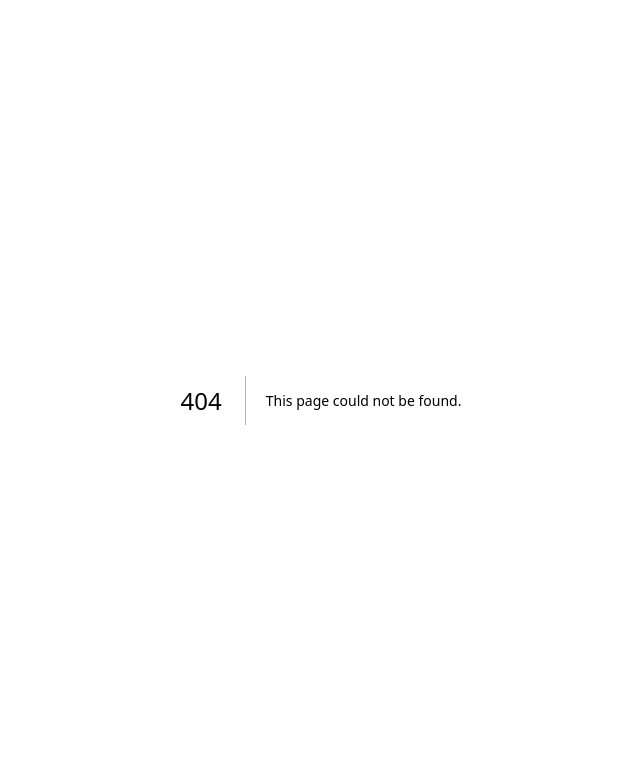
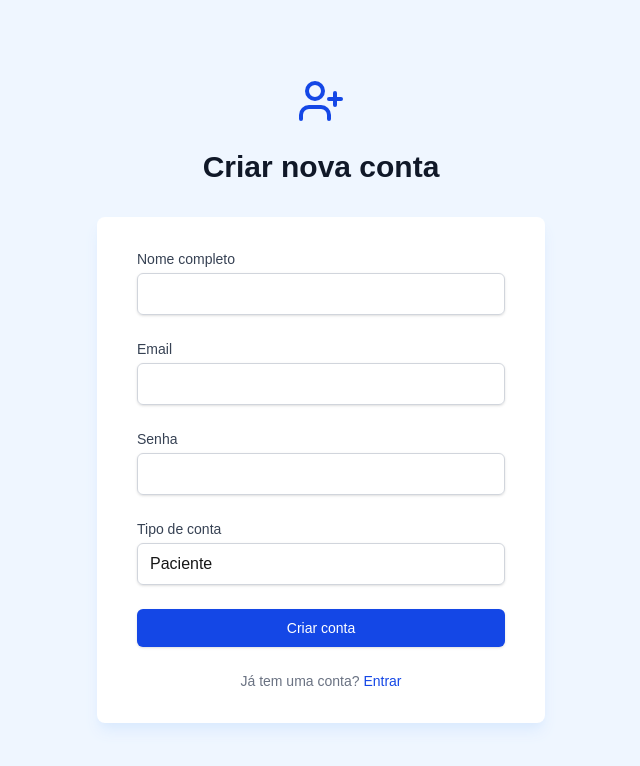
Before and after one commit to YannDarkz/therapy-schedule, a Next.js app: page /register in a window 1280 px wide. Before the commit this address had no page. Shown: the top 766 px of the page, without its empty margins (319-959 px from the left). Built offline with nearby package versions, Linux system fonts and the light colour scheme.

Commit message:
feat: add page registe issues

```diff
--- /dev/null
+++ b/src/app/register/page.tsx
@@ -0,0 +1,167 @@
+"use client"
+
+import React, { useState } from 'react';
+import Link from 'next/link';
+import { useRouter } from 'next/navigation';
+// import { supabase } from '../lib/supabase';
+import { UserPlus } from 'lucide-react';
+import type { UserRole } from '@/types';
+
+export default function Register() {
+  const router = useRouter();
+  const [loading, setLoading] = useState(false);
+  const [error, setError] = useState('');
+  const [formData, setFormData] = useState({
+    email: '',
+    password: '',
+    name: '',
+    role: 'client' as UserRole,
+  });
+
+  const handleSubmit = async (e: React.FormEvent) => {
+    e.preventDefault();
+    setLoading(true);
+    setError('');
+
+    try {
+      const { data: authData, error: signUpError } = await supabase.auth.signUp({
+        email: formData.email,
+        password: formData.password,
+      });
+
+      if (signUpError) throw signUpError;
+
+      if (authData.user) {
+        const { error: profileError } = await supabase
+          .from('profiles')
+          .insert([
+            {
+              id: authData.user.id,
+              name: formData.name,
+              role: formData.role,
+            },
+          ]);
+
+        if (profileError) throw profileError;
+        router.push('/dashboard');
+      }
+    } catch (err: any) {
+      setError(err.message);
+    } finally {
+      setLoading(false);
+    }
+  };
+
+  return (
+    <div className="min-h-screen bg-blue-50 flex flex-col justify-center py-12 sm:px-6 lg:px-8">
+      <div className="sm:mx-auto sm:w-full sm:max-w-md">
+        <div className="flex justify-center">
+          <UserPlus className="h-12 w-12 text-blue-700" />
+        </div>
+        <h2 className="mt-6 text-center text-3xl font-extrabold text-gray-900">
+          Criar nova conta
+        </h2>
+      </div>
+
+      <div className="mt-8 sm:mx-auto sm:w-full sm:max-w-md">
+        <div className="bg-white py-8 px-4 shadow-lg shadow-blue-100 sm:rounded-lg sm:px-10">
+          <form className="space-y-6" onSubmit={handleSubmit}>
+            {error && (
+              <div className="bg-red-50 border border-red-200 text-red-600 px-4 py-3 rounded">
+                {error}
+              </div>
+            )}
+
+            <div>
+              <label htmlFor="name" className="block text-sm font-medium text-gray-700">
+                Nome completo
+              </label>
+              <div className="mt-1">
+                <input
+                  id="name"
+                  type="text"
+                  required
+                  value={formData.name}
+                  onChange={(e) => setFormData({ ...formData, name: e.target.value })}
+                  className="appearance-none block w-full px-3 py-2 border border-gray-300 rounded-md shadow-sm placeholder-gray-400 focus:outline-none focus:ring-blue-500 focus:border-blue-500"
+                />
+              </div>
+            </div>
+
+            <div>
+              <label htmlFor="email" className="block text-sm font-medium text-gray-700">
+                Email
+              </label>
+              <div className="mt-1">
+                <input
+                  id="email"
+                  type="email"
+                  required
+                  value={formData.email}
+                  onChange={(e) => setFormData({ ...formData, email: e.target.value })}
+                  className="appearance-none block w-full px-3 py-2 border border-gray-300 rounded-md shadow-sm placeholder-gray-400 focus:outline-none focus:ring-blue-500 focus:border-blue-500"
+                />
+              </div>
+            </div>
+
+            <div>
+              <label htmlFor="password" className="block text-sm font-medium text-gray-700">
+                Senha
+              </label>
+              <div className="mt-1">
+                <input
+                  id="password"
+                  type="password"
+                  required
+                  value={formData.password}
+                  onChange={(e) => setFormData({ ...formData, password: e.target.value })}
+                  className="appearance-none block w-full px-3 py-2 border border-gray-300 rounded-md shadow-sm placeholder-gray-400 focus:outline-none focus:ring-blue-500 focus:border-blue-500"
+                />
+              </div>
+            </div>
+
+            <div>
+              <label htmlFor="role" className="block text-sm font-medium text-gray-700">
+                Tipo de conta
+              </label>
+              <div className="mt-1">
+                <select
+                  id="role"
+                  value={formData.role}
+                  onChange={(e) => setFormData({ ...formData, role: e.target.value as UserRole })}
+                  className="appearance-none block w-full px-3 py-2 border border-gray-300 rounded-md shadow-sm focus:outline-none focus:ring-blue-500 focus:border-blue-500"
+                >
+                  <option value="client">Paciente</option>
+                  <option value="professional">Profissional</option>
+                </select>
+              </div>
+            </div>
+
+            <div>
+              <button
+                type="submit"
+                disabled={loading}
+                className="w-full flex justify-center py-2 px-4 border border-transparent rounded-md shadow-sm text-sm font-medium text-white bg-blue-700 hover:bg-blue-800 focus:outline-none focus:ring-2 focus:ring-offset-2 focus:ring-blue-500 disabled:opacity-50"
+              >
+                {loading ? 'Criando conta...' : 'Criar conta'}
+              </button>
+            </div>
+          </form>
+
+          <div className="mt-6">
+            <div className="relative">
+              <div className="relative flex justify-center text-sm">
+                <span className="px-2 bg-white text-gray-500">
+                  Já tem uma conta?{' '}
+                  <Link href="/login" className="font-medium text-blue-700 hover:text-blue-600">
+                    Entrar
+                  </Link>
+                </span>
+              </div>
+            </div>
+          </div>
+        </div>
+      </div>
+    </div>
+  );
+}
```
